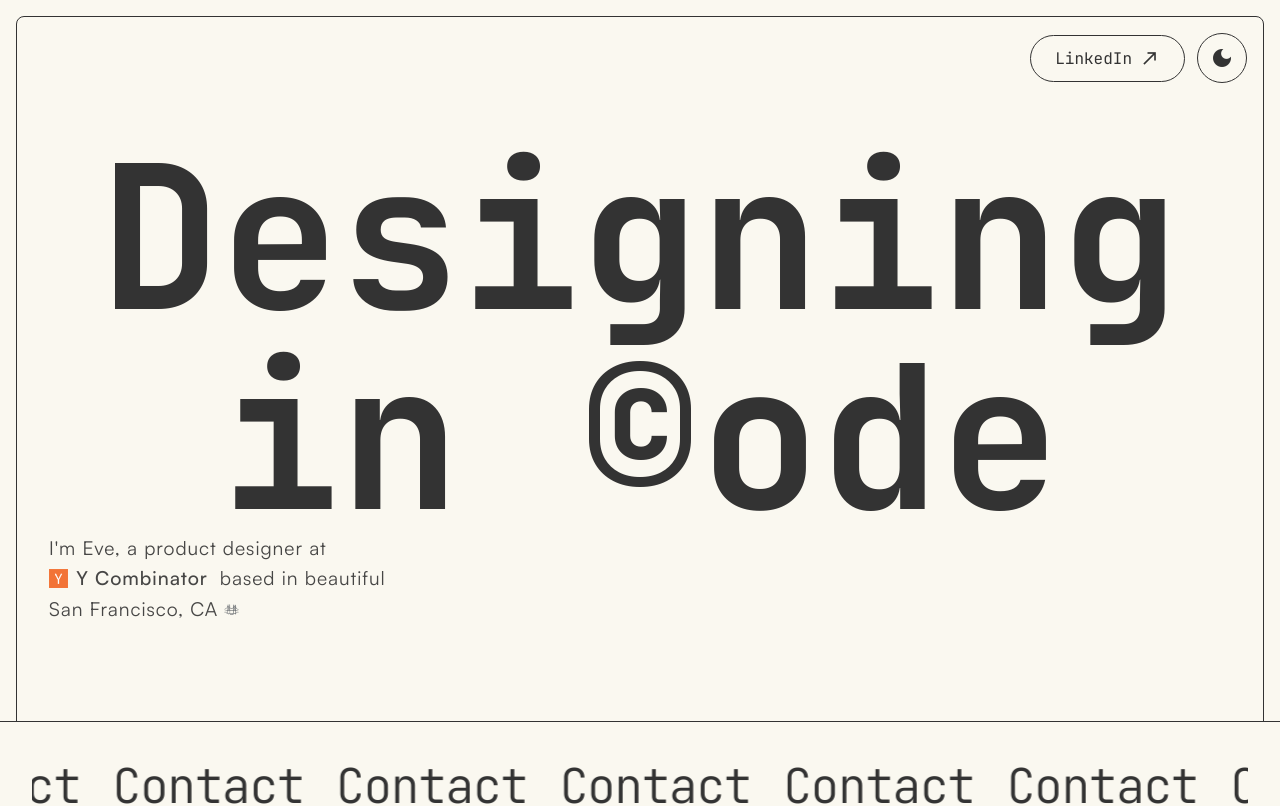
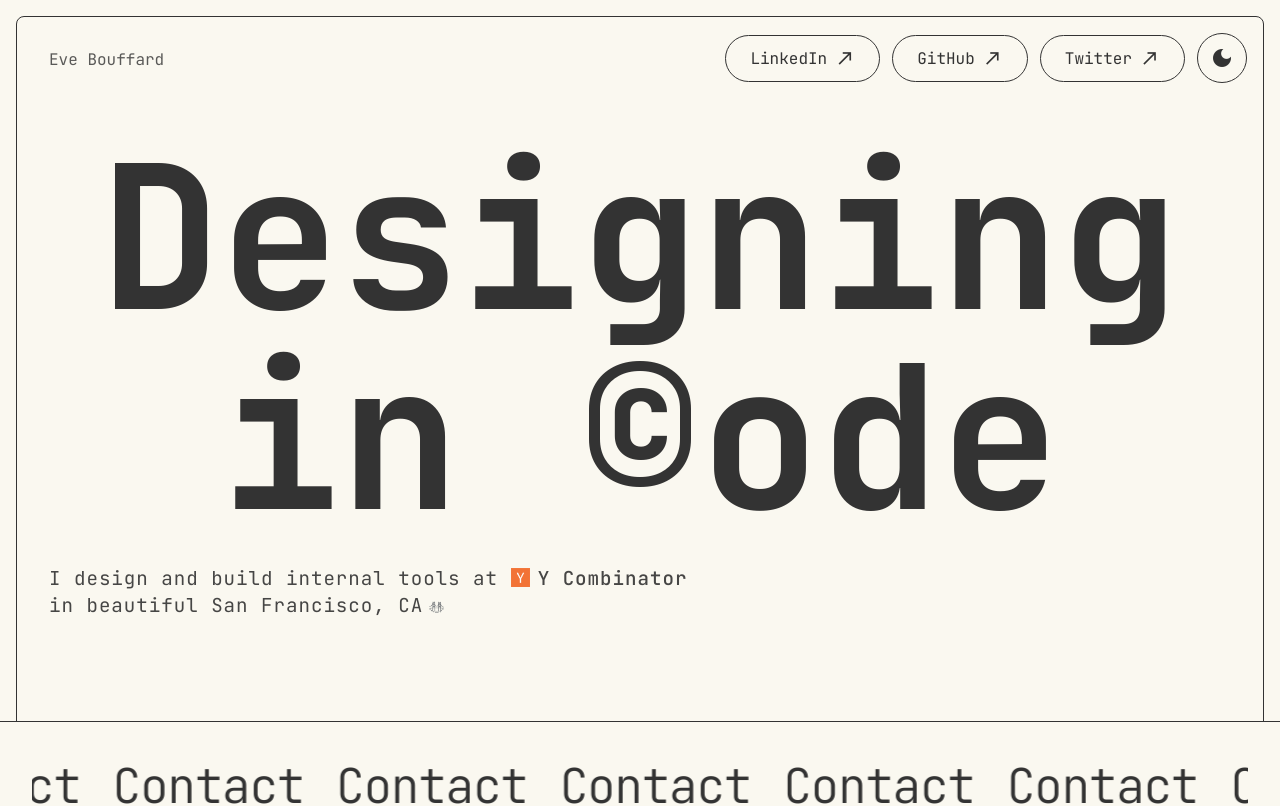
Before and after one commit to evebouf/portfolio, a React (Vite) app: page / in a window 1280 px wide. Shown: the top 806 px of the page. Built offline with nearby package versions, Linux system fonts and the light colour scheme; a web font is replaced by a local one.

Commit message:
feat: add social links and update hero section styling with name and intro text

```diff
--- a/src/pages/Home.css
+++ b/src/pages/Home.css
@@ -88,6 +88,17 @@
   text-align: center;
   max-width: 1400px;
   margin: 0 auto;
+  position: relative;
+}
+
+.hero-name {
+  position: absolute;
+  top: 2rem;
+  left: 2rem;
+  font-family: 'JetBrains Mono', monospace;
+  font-size: 1rem;
+  color: var(--text-color);
+  opacity: 0.8;
 }
 
 .main-text {
@@ -553,8 +564,8 @@
   position: absolute;
   bottom: 2rem;
   left: 2rem;
-  max-width: 400px;
-  font-family: 'Satoshi', 'JetBrains Mono', sans-serif;
+  max-width: 600px;
+  font-family: 'JetBrains Mono', monospace;
   color: var(--title-color);
   opacity: 0.9;
   text-align: left;
@@ -564,10 +575,11 @@
 .intro-text .type-line {
   font-size: 1.2rem;
   line-height: 1.2;
-  display: inline-flex;
+  display: block;
   align-items: center;
-  font-family: 'Satoshi', 'JetBrains Mono', sans-serif !important;
+  font-family: 'JetBrains Mono', monospace !important;
   letter-spacing: 0.05em;
+  white-space: nowrap;
 }
 
 .location-icon {
--- a/src/pages/Home.tsx
+++ b/src/pages/Home.tsx
@@ -18,6 +18,14 @@ const Home: React.FC = () => {
               LinkedIn
               <span className="material-icons">north_east</span>
             </a>
+            <a href="https://github.com/evebouf" target="_blank" rel="noopener noreferrer" className="linkedin-button">
+              GitHub
+              <span className="material-icons">north_east</span>
+            </a>
+            <a href="https://x.com/eve_bouff" target="_blank" rel="noopener noreferrer" className="linkedin-button">
+              Twitter
+              <span className="material-icons">north_east</span>
+            </a>
             <button
               className="theme-toggle"
               onClick={() => setIsDarkMode(!isDarkMode)}
@@ -30,21 +38,19 @@ const Home: React.FC = () => {
           </div>
 
           <section className="hero-section">
+            <div className="hero-name">Eve Bouffard</div>
             <div className="hero-content">
               <h1 className="hero-title">Designing in ©ode </h1>
               <div className="intro-text">
                 <div className="type-line">
-                  I'm Eve, a product designer at
-                </div>
-                <div className="type-line">
+                  I design and build internal tools at{" "}
                   <a href="https://www.ycombinator.com" target="_blank" rel="noopener noreferrer" className="yc-link">
                     <img src="/yc.png" alt="Y Combinator" className="yc-logo" />
                     Y Combinator
                   </a>
-                  {" based in beautiful"}
                 </div>
                 <div className="type-line">
-                  San Francisco, CA
+                  in beautiful San Francisco, CA
                   <img src="/sf-icon.png" alt="Location icon" className="location-icon" />
                 </div>
               </div>
```
